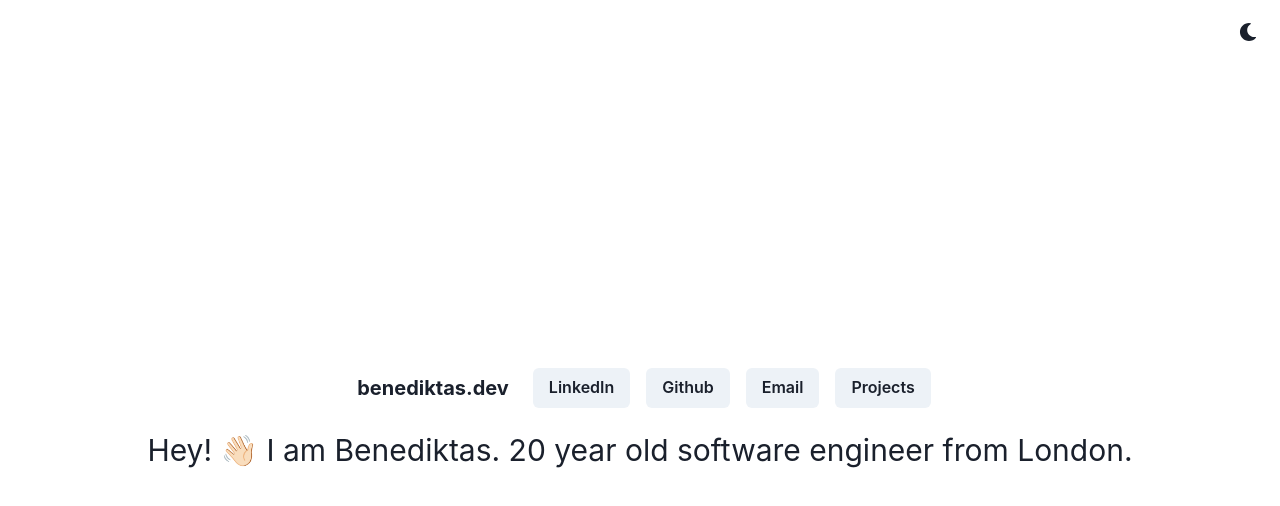
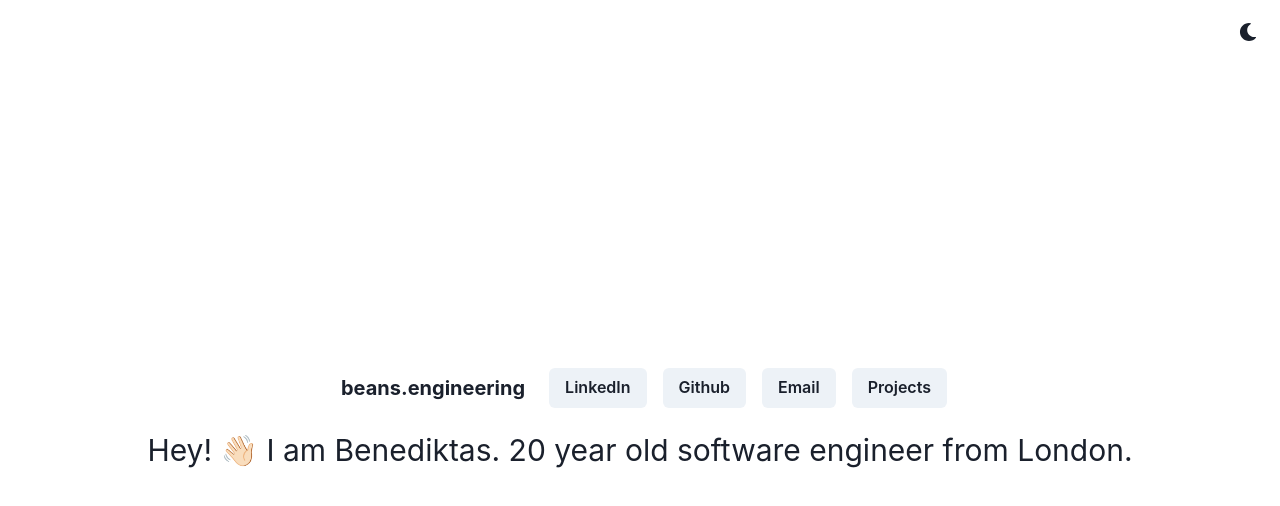
Before and after one commit to ItsBeans/portfolioSite, a React (Create React App) app: page / in a window 1280 px wide. Shown: the top 506 px of the page. Built offline with nearby package versions, Linux system fonts and the light colour scheme.

Commit message:
Update Navbar.js

```diff
--- a/src/Navbar.js
+++ b/src/Navbar.js
@@ -20,7 +20,7 @@ import {
     return (
         <Flex minWidth='max-content' alignItems='top' gap='2'>
         <Box p='2'>
-          <Heading size='md'>benediktas.dev</Heading>
+          <Heading size='md'>beans.engineering</Heading>
         </Box>
         <Spacer />
         <ButtonGroup gap='2'>
```
